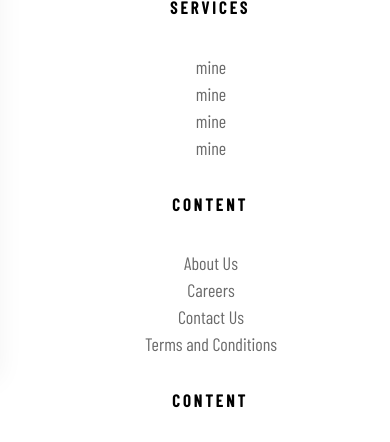
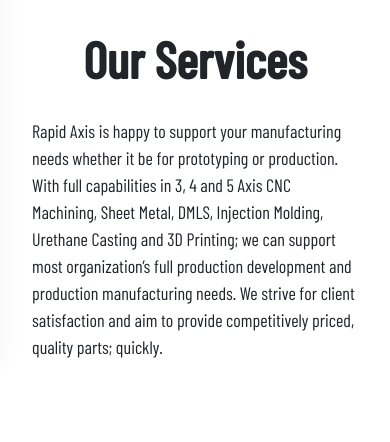
Before and after one commit to jobkarani/rapid, a Django app: page /services/ in a window 390 px wide. Shown: the part 227-669 px from the top of the page. Run offline with Django 3.2, Linux system fonts and the light colour scheme; some libraries are stand-ins or nearby versions; some web fonts are replaced.

Commit message:
updates services page

```diff
--- a/app/static/css/style.css
+++ b/app/static/css/style.css
@@ -138,7 +138,7 @@
   .nav-menus {
     position: fixed;
     left: -100%;
-    top: 5rem;
+    top: 4rem;
     flex-direction: column;
     background-color: rgba(0, 0, 0, 0.8);
     width: 100%;
@@ -306,6 +306,12 @@
   .navbar-brand img{
     height: auto;
     width: 100%;
+  }
+  .spara{
+    padding: 3rem 2rem;
+  }
+  .sbox{
+    padding: 0 1rem;
   }
 }
 .leftSection .text{
--- a/app/templates/services.html
+++ b/app/templates/services.html
@@ -81,8 +81,41 @@
         </nav>
 
       </header>
-        <section class="blog__section section--padding">
-
+        <section class="blog__section section--padding mb-5">
+            <div class="container-full">
+              <div class="row spara">
+                <div class="col-12">
+                  <h1 class="text-center">Our Services</h1>
+                  <p>Rapid Axis is happy to support your manufacturing needs whether it be for prototyping or production. With full capabilities in 3, 4 and 5 Axis CNC Machining, Sheet Metal, DMLS, Injection Molding, Urethane Casting and 3D Printing; we can support most organization’s full production development and production manufacturing needs. We strive for client satisfaction and aim to provide competitively priced, quality parts; quickly.</p>
+                </div>
+              </div>
+              <div class="row sbox services__flex">
+                <div class="col-lg-6 col-md-6 col-sm-12 serviceBox1">
+                  <div class="services__text">
+                    <h2 class="service__subtitle">TYPING 3D PRINTING</h2>
+                    <a href="#" class="button transparent white">order now</a>
+                  </div>
+                </div>
+                <div class="col-lg-5 col-md-5 col-sm-12 serviceBox2">
+                  <div class="services__text">
+                    <h2 class="service__subtitle">TYPING 3D PRINTING</h2>
+                    <a href="#" class="button transparent white">order now</a>
+                  </div>
+                </div>
+                <div class="col-lg-6 col-md-6 col-sm-12 serviceBox3">
+                  <div class="services__text">
+                    <h2 class="service__subtitle">TYPING 3D PRINTING</h2>
+                    <a href="#" class="button transparent white">order now</a>
+                  </div>
+                </div>
+                <div class="col-lg-5 col-md-5 col-sm-12 serviceBox4">
+                  <div class="services__text">
+                    <h2 class="service__subtitle">TYPING 3D PRINTING</h2>
+                    <a href="#" class="button transparent white">order now</a>
+                  </div>
+                </div>
+              </div>
+            </div>
         </section>
         </main>
         <footer class="container-full">
```
